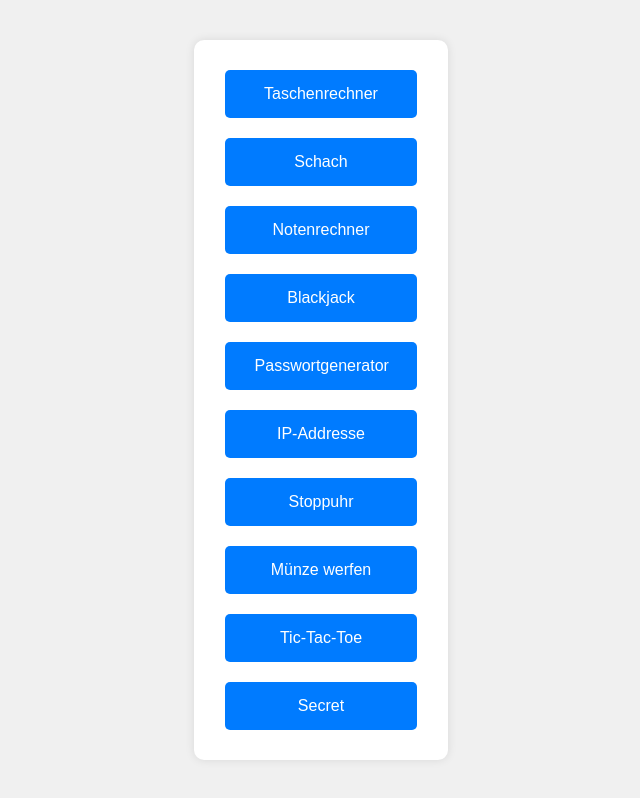
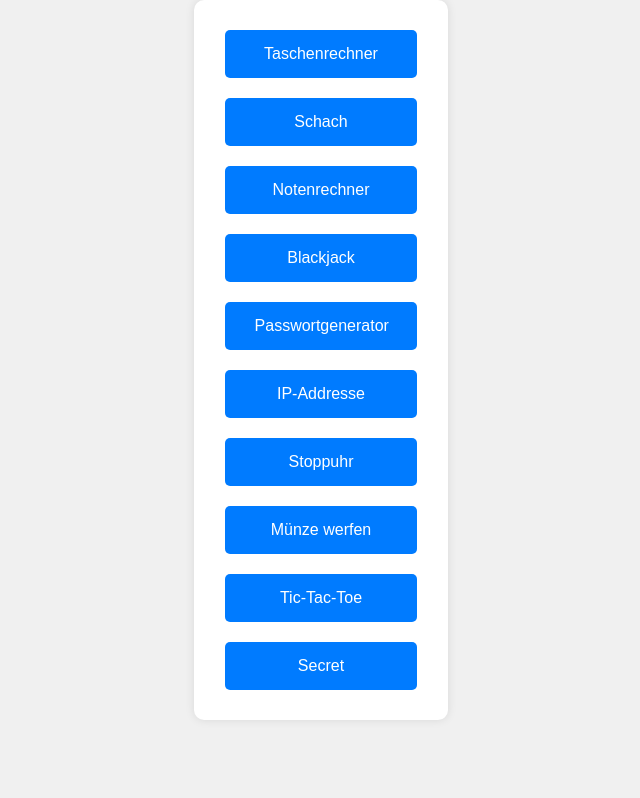
Before and after one commit to notenrechner/notenrechner.github.io, a plain HTML site: page index.html in a window 1280 px wide. Shown: the whole page, without its empty margins (319-959 px from the left). Drawn offline with Linux system fonts and the light colour scheme.

Commit message:
Update index.html

```diff
--- a/index.html
+++ b/index.html
@@ -11,7 +11,7 @@
             display: flex;
             justify-content: center;
             align-items: center;
-            height: 100vh;
+            height: auto;
             margin: 0;
         }
         .container {
```
